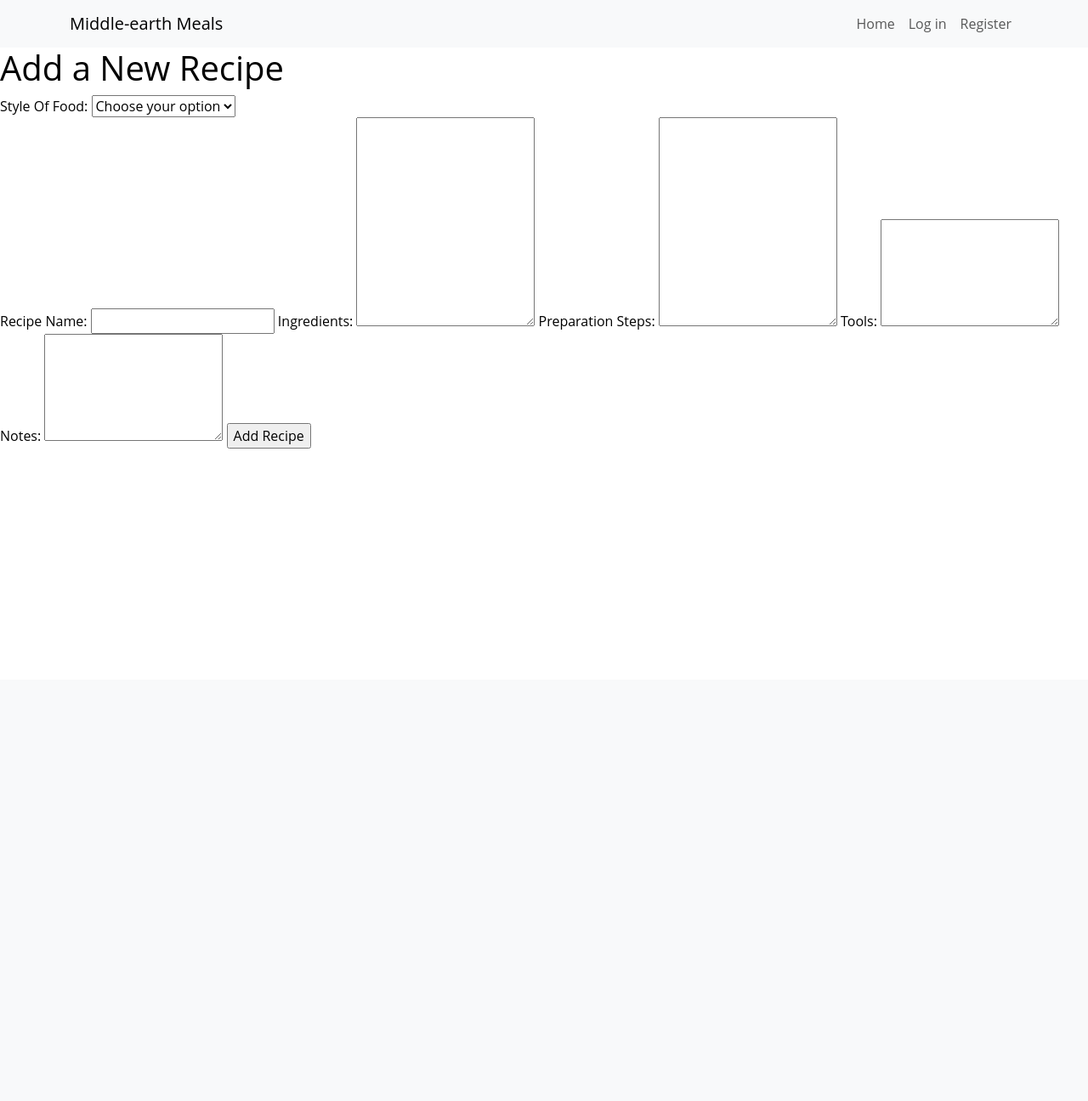
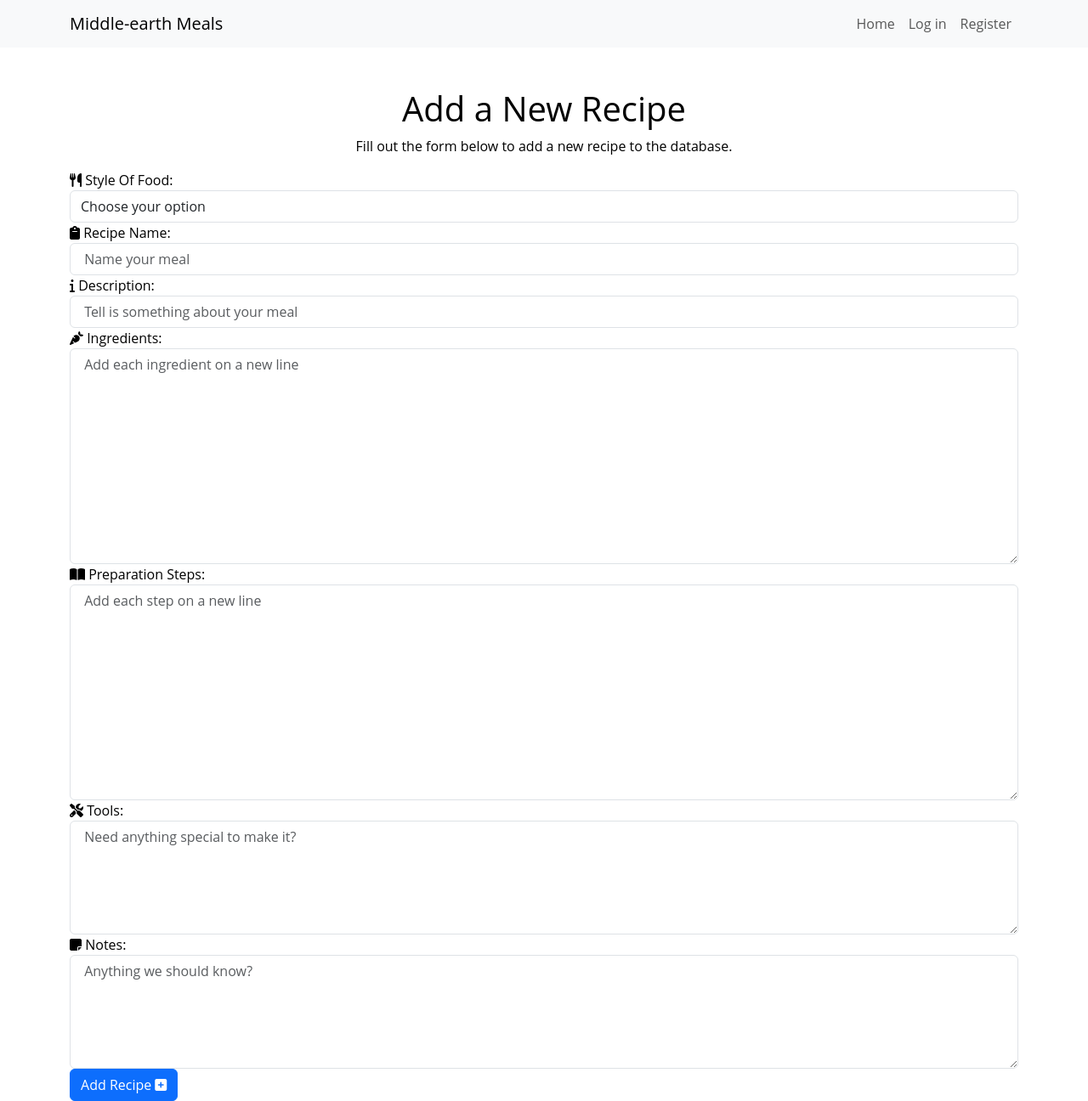
Before and after one commit to Dominic-wells/Milestone-Project-3-Middle-earth-Meals, a Flask app: page /add_recipe in a window 1280 px wide. Shown: the whole page at 85% size. Before the commit the page ends 528 px from the top, so only its background shows below. Run offline with Flask 2, Linux system fonts and the light colour scheme; some libraries are stand-ins or nearby versions.

Commit message:
Add New input +titles +placeholders +Fa

```diff
--- a/templates/add_recipe.html
+++ b/templates/add_recipe.html
@@ -1,35 +1,53 @@
-{% extends "base.html" %} {% block content %}
+{% extends "base.html" %}
+{% block content %}
 
-<div class="row">
-    <h1>Add a New Recipe</h1>
+<div class="container mt-5">
     <form action="{{ url_for('add_recipe') }}" method="POST">
-        <div class="row">
-            <div class="col-md-6">
-                <label for="Category_name">Style Of Food:</label>
-                <select id="Category_name" name="Category_name" class=" validate" required>
+        <h1 class="text-center">Add a New Recipe</h1>
+        <p class="text-center">Fill out the form below to add a new recipe to the database.</p>
+        <div class="form-group">
+            <label for="Category_name"><i class="fas fa-utensils"></i> Style Of Food:</label>
+            <select id="Category_name" name="Category_name" class="form-control validate" required>
                 <option value="" disabled selected>Choose your option</option>
                 {% for category in categories %}
                 <option value="{{category.Category_name}}">{{category.Category_name}}</option>
                 {% endfor %}
             </select>
         </div>
+        <div class="form-group">
+            <label for="Name"><i class="fas fa-clipboard"></i> Recipe Name:</label>
+            <input type="text" id="Name" name="Name" class="form-control" minlength="6" maxlength="55"
+                placeholder=" Name your meal" required />
         </div>
-        <label for="Name">Recipe Name:</label>
-        <input type="text" id="recipe_name" name="Name" minlength="6" maxlength="55" required />
-
-        <label for="Ingredients">Ingredients:</label>
-        <textarea name="Ingredients" id="Ingredients" rows="10" required></textarea>
-
-        <label for="preparation_steps">Preparation Steps:</label>
-        <textarea name="preparation_steps" rows="10" required></textarea>
-
-        <label for="Tools">Tools:</label>
-        <textarea name="Tools" id="Tools" rows="5" maxlength="55"></textarea>
-
-        <label for="Notes">Notes:</label>
-        <textarea name="Notes" id="Notes" rows="5"></textarea>
-
-        <input type="submit" value="Add Recipe" />
+        <div class="form-group">
+            <label for="Description"><i class="fas fa-info"></i> Description:</label>
+            <input type="text" id="Description" name="Description" class="form-control" minlength="6" maxlength="55"
+                placeholder=" Tell is something about your meal" required />
+        </div>
+        <div class="form-group">
+            <label for="Ingredients"><i class="fas fa-carrot"></i> Ingredients:</label>
+            <textarea name="Ingredients" id="Ingredients" class="form-control" rows="10"
+                placeholder=" Add each ingredient on a new line" required></textarea>
+        </div>
+        <div class="form-group">
+            <label for="preparation_steps"><i class="fas fa-book-open"></i> Preparation Steps:</label>
+            <textarea name="Preparation_steps" id="Preparation_steps" class="form-control" rows="10"
+                placeholder=" Add each step on a new line" required></textarea>
+        </div>
+        <div class="form-group">
+            <label for="Tools"><i class="fas fa-tools"></i> Tools:</label>
+            <textarea name="Tools" id="Tools" class="form-control" rows="5" maxlength="55"
+                placeholder=" Need anything special to make it?"></textarea>
+        </div>
+        <div class="form-group">
+            <label for="Notes"><i class="fas fa-sticky-note"></i> Notes:</label>
+            <textarea name="Notes" id="Notes" class="form-control" rows="5"
+                placeholder=" Anything we should know?"></textarea>
+        </div>
+        <button type="submit" class="btn btn-primary">
+            Add Recipe <i class="fas fa-plus-square"></i>
+        </button>
     </form>
 </div>
+
 {% endblock %}
```
Lines whose indentation alone changed are shown as unchanged.
